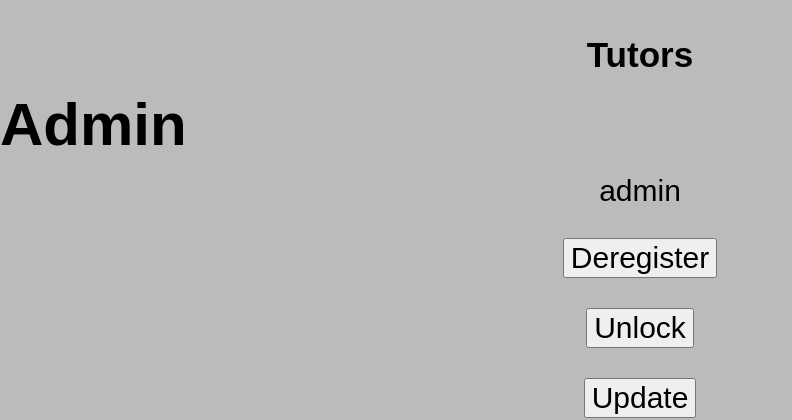
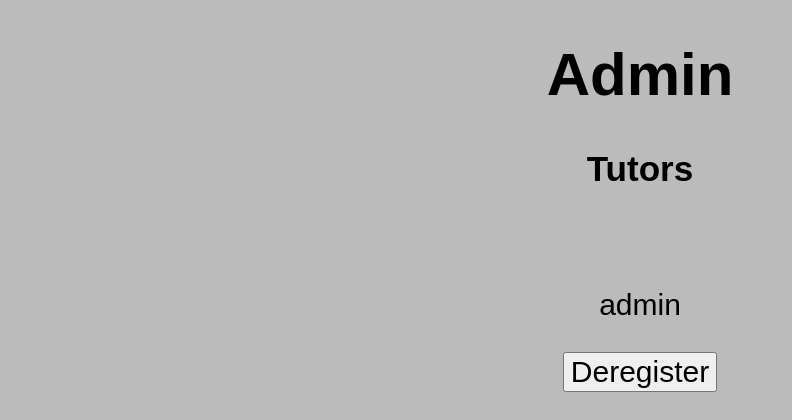
Before and after one commit to Andrei295/new_flask, a Flask app: page /admin in a window 1280 px wide. Shown: the top 420 px of the page, without its empty margins (0-792 px from the left). Run offline with Flask 3, Linux system fonts and the light colour scheme; data comes from the database, SQL or seed files in the repository; some libraries are stand-ins or nearby versions.

Commit message:
small changes

```diff
--- a/static/styles.css
+++ b/static/styles.css
@@ -17,6 +17,7 @@ body {
 
 
 .heading {
+    text-align: center;
     font-weight: bold;
     top:50px;
     position: fixed;
--- a/templates/admin.html
+++ b/templates/admin.html
@@ -13,7 +13,7 @@
     <body style="text-align: center; background-color: rgb(187, 187, 187);">
 
 
-        <h1 class="heading">Admin</h1>
+        <h1>Admin</h1>
 
         <h3>Tutors</h3>
 
```
